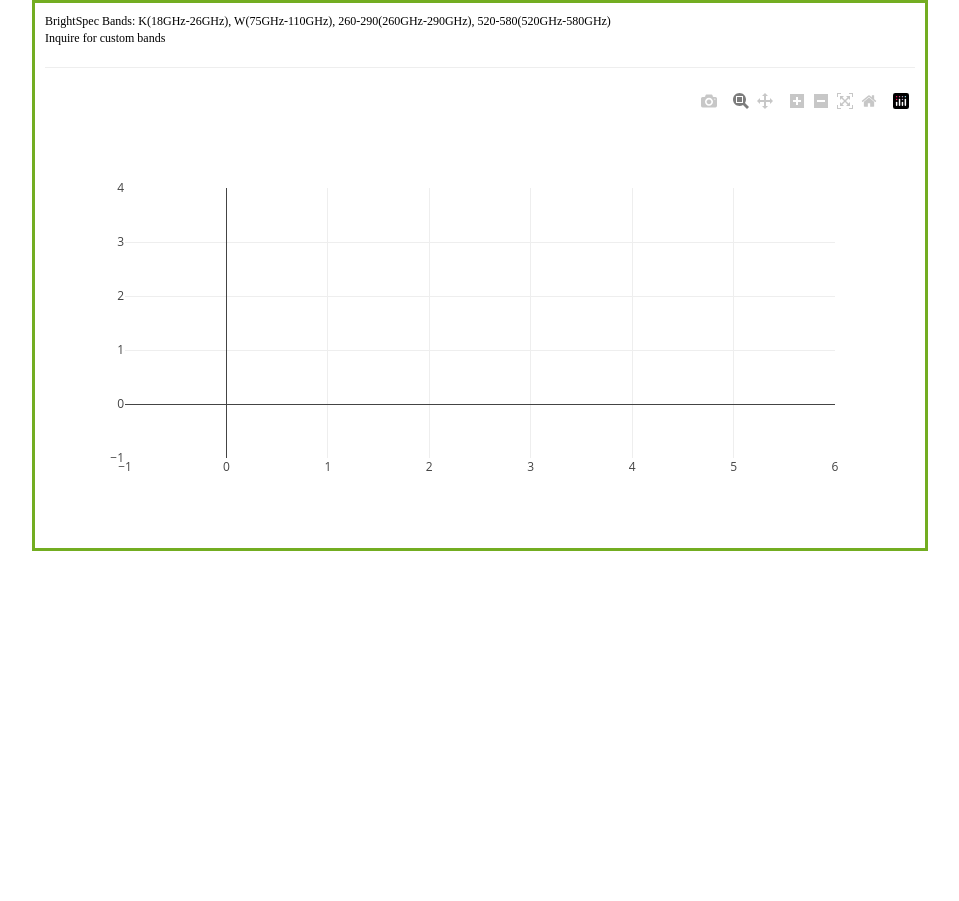
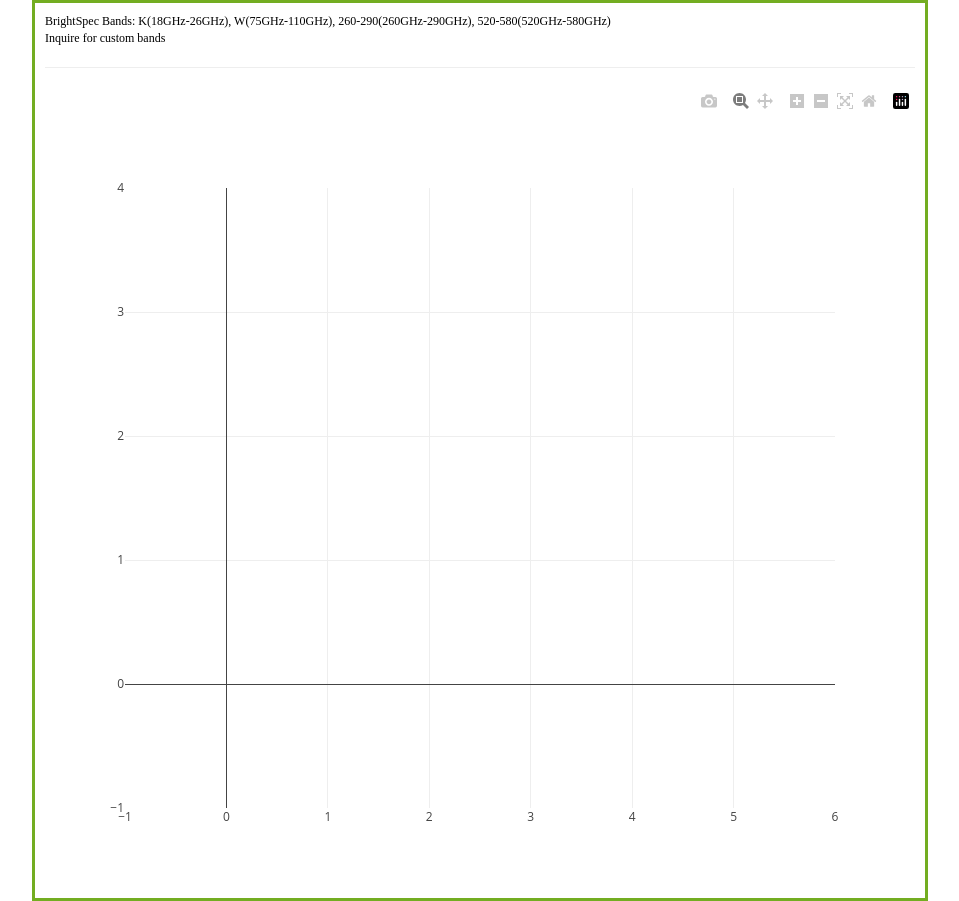
Before and after one commit to ddfunt/spectralib, a Flask app: template app/templates/plot.html in a window 1280 px wide. Shown: the whole page, without its empty margins (160-1119 px from the left). Before the commit the page ends 551 px from the top, so only its background shows below. Run offline with Flask 2, Linux system fonts and the light colour scheme; the template is opened without the code that fills it, so the values that code supplies are empty; some libraries are stand-ins or nearby versions.

Commit message:
fixed height

```diff
--- a/app/static/main.css
+++ b/app/static/main.css
@@ -37,7 +37,7 @@ fieldset{
 .plot{
 
     width:70%;
-    height:800px;
+    height: 1200px;
 }
 
 .input_field{
--- a/app/templates/plot.html
+++ b/app/templates/plot.html
@@ -1,7 +1,7 @@
 {% extends "base.html" %}
 {% block content %}
 
-    <div id="plot"><!-- Plotly chart will be drawn inside this DIV --></div>
+    <div id="plot" style="height: 800"><!-- Plotly chart will be drawn inside this DIV --></div>
 
 
     <script>
```
